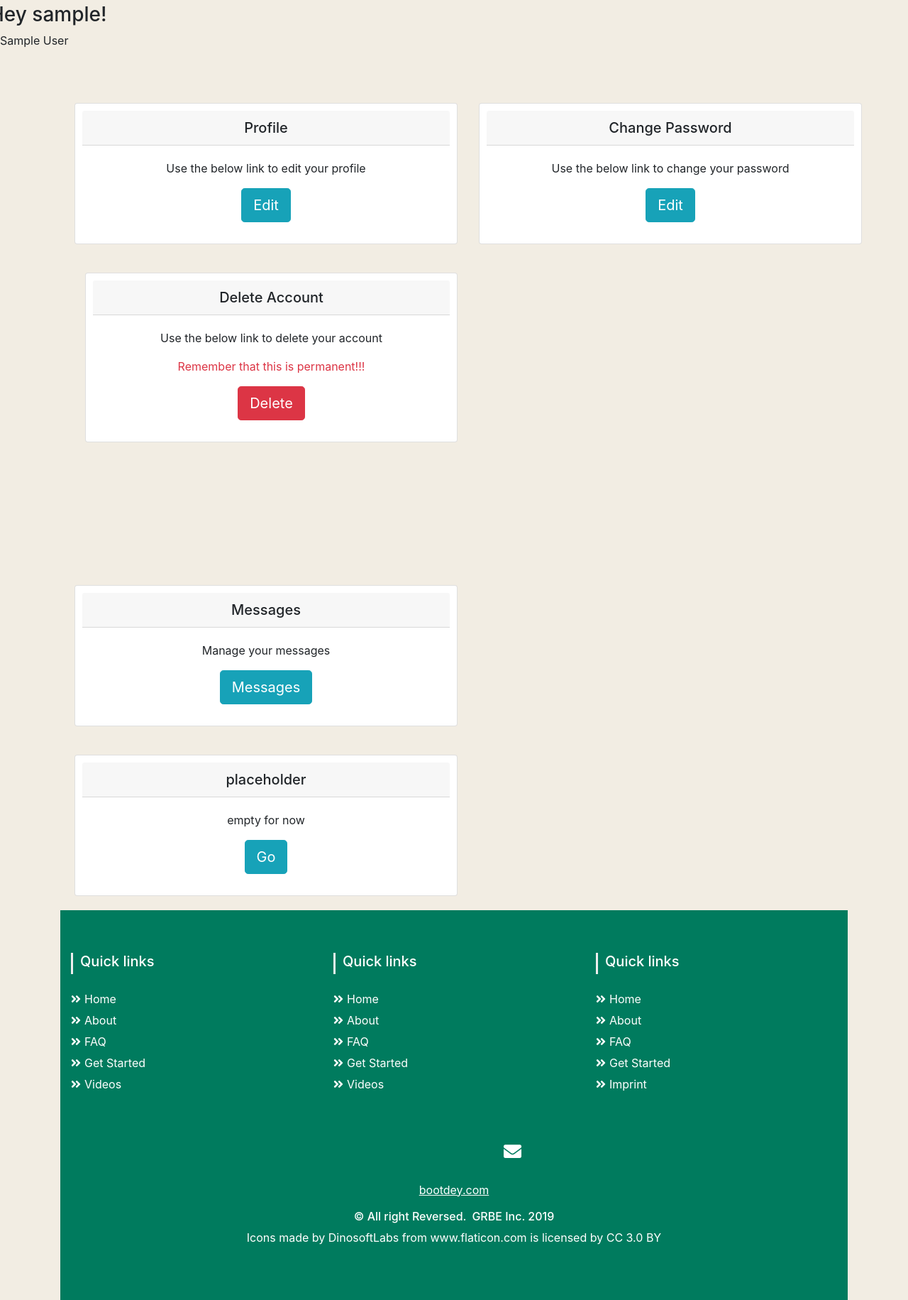
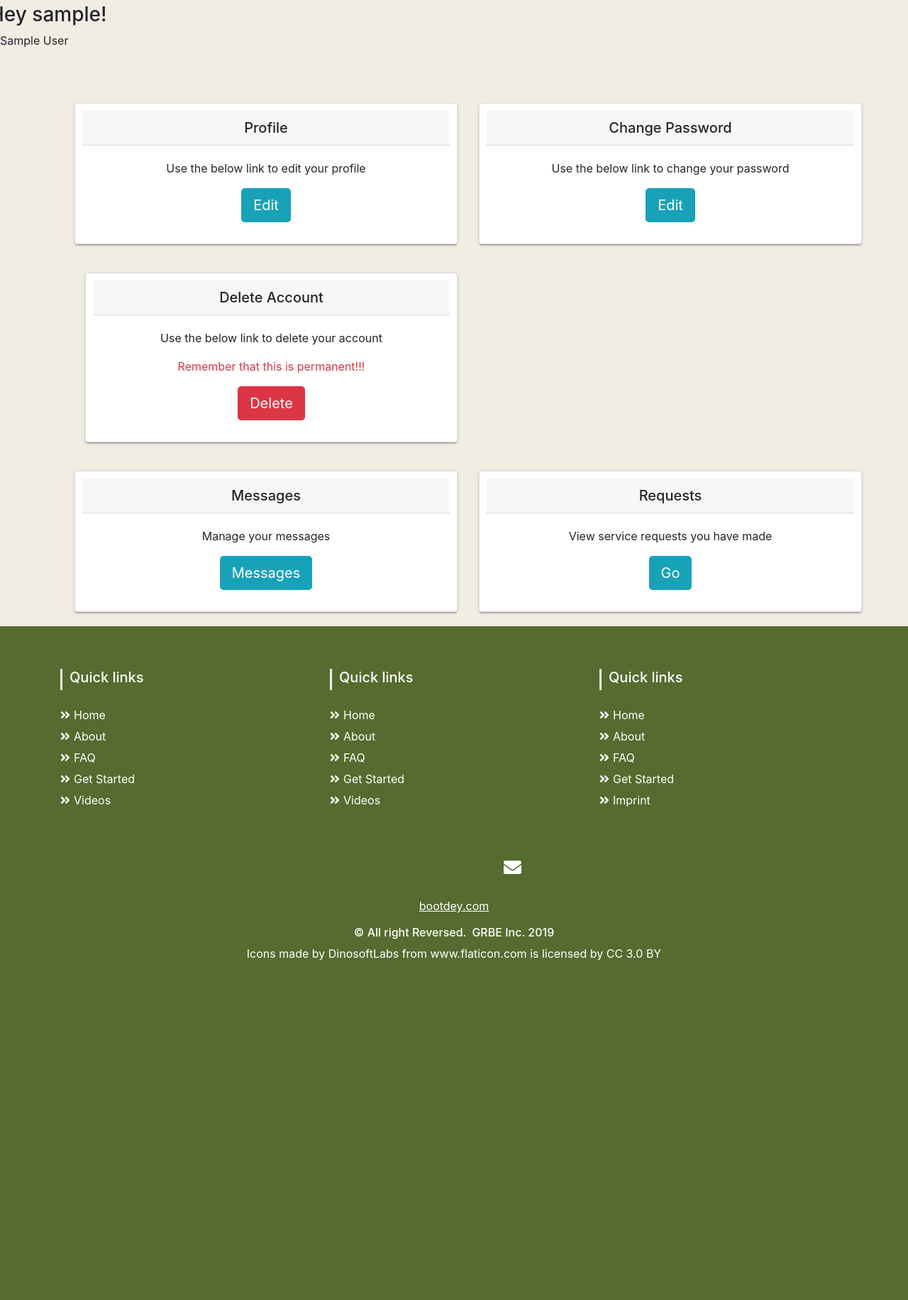
Before and after one commit to Brainiac-BV/cookiecutter_grbe_testing, a Django app: a page that uses testicles/templates/base.html in a window 1280 px wide. Shown: the part 55-1886 px from the top of the page at 71% size. After the commit the page ends 1408 px from the top, so only its background shows below. Run offline with Django 3.2, Linux system fonts and the light colour scheme; the visitor is signed in with stand-in values (Sample User, id 1); data comes from the database, SQL or seed files in the repository; data that the repository does not hold is empty; parts of the project's set-up code (start-up, migrations or seed data) failed here and were passed over; some libraries are stand-ins or nearby versions.

Commit message:
fixed frontend stuff and request workflow

```diff
--- a/testicles/static/css/project.css
+++ b/testicles/static/css/project.css
@@ -15,7 +15,7 @@
 body {
   background-color: #F2EDE3;
   overflow-x: hidden;
-  width: 100%;
+  position: relative;
 }
 
 .profile-card {
@@ -35,34 +35,12 @@ body {
   font-family: Montserrat, sans-serif;
 }
 
-.logo-small {
-  color: #f4511e;
-  font-size: 50px;
-}
-.logo {
-  color: #f4511e;
-  font-size: 200px;
-}
-
 #page-container {
   position: relative;
-  min-height: 100vh;
+  min-height: 100%;
 }
 #content-wrap {
   padding-bottom: 2.5rem;    /* Footer height */
-}
-
-footer {
-  position: absolute;
-  background-color: black;
-  color: white;
-  bottom: 0;
-  width: 100%;
-  height: 2.5rem;
-}
-
-#site-footer {
-  padding: 5px;
 }
 
 .search-result-categories>li>a {
@@ -174,7 +152,10 @@ section .section-title {
     text-transform: uppercase;
 }
 #footer {
-    background: #007b5e !important;
+    position: absolute;
+    right: 0;
+    left: 0;
+    background: darkolivegreen !important;
 }
 #footer h5{
 	padding-left: 10px;
@@ -236,3 +217,7 @@ section .section-title {
     margin-bottom: 10px;
 }
 }
+
+.card {
+  box-shadow: 0 2px 2px 0 rgba(0,0,0,.14), 0 1px 5px 0 rgba(0,0,0,.12), 0 3px 1px -2px rgba(0,0,0,.2);
+}
--- a/testicles/templates/base.html
+++ b/testicles/templates/base.html
@@ -43,10 +43,8 @@
 
   <body>
 
-
-    {% include "navbar.html" %}
-      <div id="page-container">
-        <div id="content-wrap">
+      <div id="content-wrap">
+        {% include "navbar.html" %}
      <!-- all other page content -->
 
       {% if messages %}
@@ -62,9 +60,10 @@
       {% block usercontent %}
       {% endblock %}
 
+
+      {% include "footer.html" %}
       </div>
-      {% include "footer.html" %}
-    </div>
+
     {% block modal %}{% endblock modal %}
 
     <!-- Le javascript
@@ -73,9 +72,9 @@
     {% block javascript %}
 
       <!-- Required by Bootstrap v4.1.1 -->
-      <script src="https://code.jquery.com/jquery-3.3.1.slim.min.js" integrity="sha384-q8i/X+965DzO0rT7abK41JStQIAqVgRVzpbzo5smXKp4YfRvH+8abtTE1Pi6jizo" crossorigin="anonymous"></script>
-      <script src="https://cdnjs.cloudflare.com/ajax/libs/popper.js/1.14.3/umd/popper.min.js" integrity="sha384-ZMP7rVo3mIykV+2+9J3UJ46jBk0WLaUAdn689aCwoqbBJiSnjAK/l8WvCWPIPm49" crossorigin="anonymous"></script>
-      <script src="https://stackpath.bootstrapcdn.com/bootstrap/4.1.1/js/bootstrap.min.js" integrity="sha384-smHYKdLADwkXOn1EmN1qk/HfnUcbVRZyYmZ4qpPea6sjB/pTJ0euyQp0Mk8ck+5T" crossorigin="anonymous"></script>
+
+
+
 
       <!-- Your stuff: Third-party javascript libraries go here -->
 
--- a/testicles/templates/providers/providerrequests_list.html
+++ b/testicles/templates/providers/providerrequests_list.html
@@ -4,7 +4,7 @@
     <h1 class="text-center">My Requests</h1>
     <div class="card w-100">
     <table class="table table-bordered" id="request_table">
-        <thead class="table-primary">
+        <thead class="table-info">
             <tr>
                 <th scope="col">#</th>
                 <th scope="col">Date</th>
--- a/testicles/templates/providers/request_decision.html
+++ b/testicles/templates/providers/request_decision.html
@@ -2,6 +2,7 @@
 
 {% block content %}
 <div class="row">
+<h4>{{ req_user}}</h4>
 <h2 class="text-center">Appointment Request</h2>
 </div>
 
@@ -9,7 +10,7 @@
     <div class="row">
         <div class="card w-50 text-center profile-card">
             <ul class="list-group">
-                <li class="list-group-item">For: {{ object.requesting_user }} </li>
+                <li class="list-group-item" name="reqd">For: {{ object.requesting_user }} </li>
                 <li class="list-group-item">Date: {{ object.start_date }} </li>
                 <li class="list-group-item">Time: {{ object.start_time }} </li>
                 <li class="list-group-item">Service: {{ object.requested_service }} - {{ object.sub_service }} </li>
--- a/testicles/templates/users/user_detail.html
+++ b/testicles/templates/users/user_detail.html
@@ -81,21 +81,20 @@
               </div>
           </div>
         </div>
-      </div>
-    </div>
-    {% for req in object.providerrequests_set.all %}
-      {{ req.start_date }}
-    {% endfor %}
-    <div class="container">
-      <div class="row">
+
         <div class="col-lg-6">
           <div class="card text-center profile-card">
-            <h5 class="card-header">placeholder</h5>
+            <h5 class="card-header">Requests</h5>
               <div class="card-body">
-                <p class="card-text">empty for now</p>
+                <p class="card-text">View service requests you have made</p>
                 <a href="" class="btn btn-md btn-info btn-lg">Go</a>
               </div>
           </div>
         </div>
+      </div>
+    </div>
 {% endif %}
+{% for req in object.providerrequests_set.all %}
+      {{ req.start_date }}
+    {% endfor %}
 {% endblock %}
```
Also changed, not shown: testicles/providers/forms.py (+1 -8 lines), testicles/providers/validators.py (deleted, +0 -10 lines), testicles/providers/views.py (+12 -8 lines), testicles/templates/providers/serviceproviders_list.html (+18 -24 lines).
